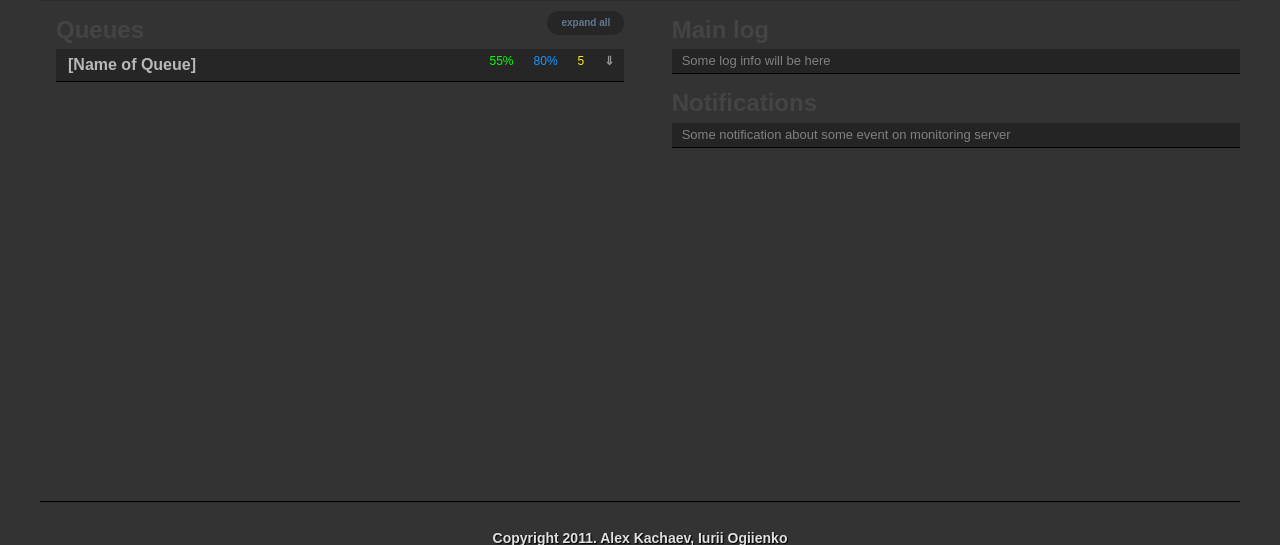
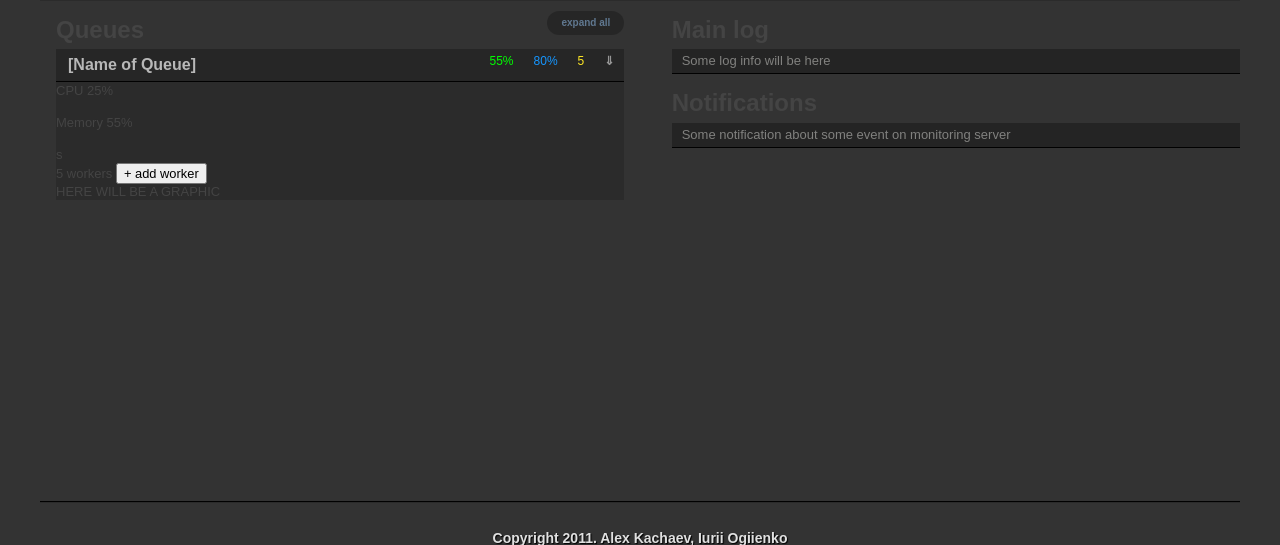
Before and after one commit to kachayev/gearoscope, a Python web app: template templates/dashboard/index.html in a window 1280 px wide. Shown: the part 76-621 px from the top of the page. Run offline with Jinja, Linux system fonts and the light colour scheme; the template is opened without the code that fills it, so the values that code supplies are empty; some libraries are stand-ins or nearby versions.

Commit message:
added main queue info to queue item

```diff
--- a/templates/dashboard/queue/queue.html
+++ b/templates/dashboard/queue/queue.html
@@ -8,3 +8,20 @@
     <h3>[Name of Queue]</h3>
 
 </div>
+
+<div class="queue_details clearfix">
+
+    <div class="queue_stats">
+        <p>CPU <span class="cpu_value">25%</span></p>
+        <p class="progress"><span class="cpu progress">&nbsp;</span></p>
+        <p>Memory <span class="mem_value">55%</span></p>
+        <p class="progress"><span class="memory progress">&nbsp;</span></p>s
+        <p class="workers_stats"><span class="workers_value">5</span> workers <button class="add_worker">+ add worker</button></p>
+    </div>
+
+{# TODO: add graphic #}
+    <div class="graph_holder">
+        HERE WILL BE A GRAPHIC
+    </div>
+
+</div>
```
